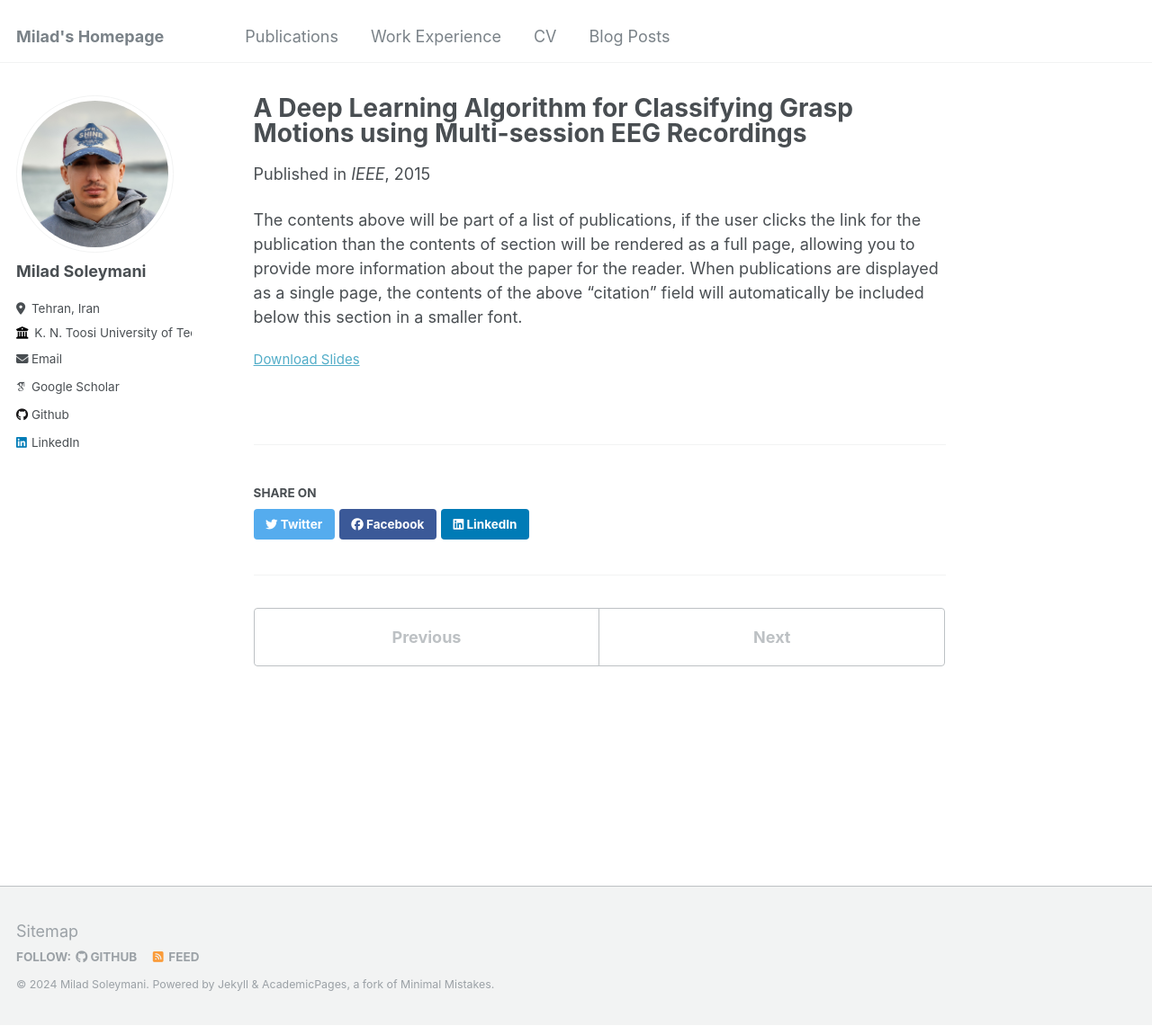
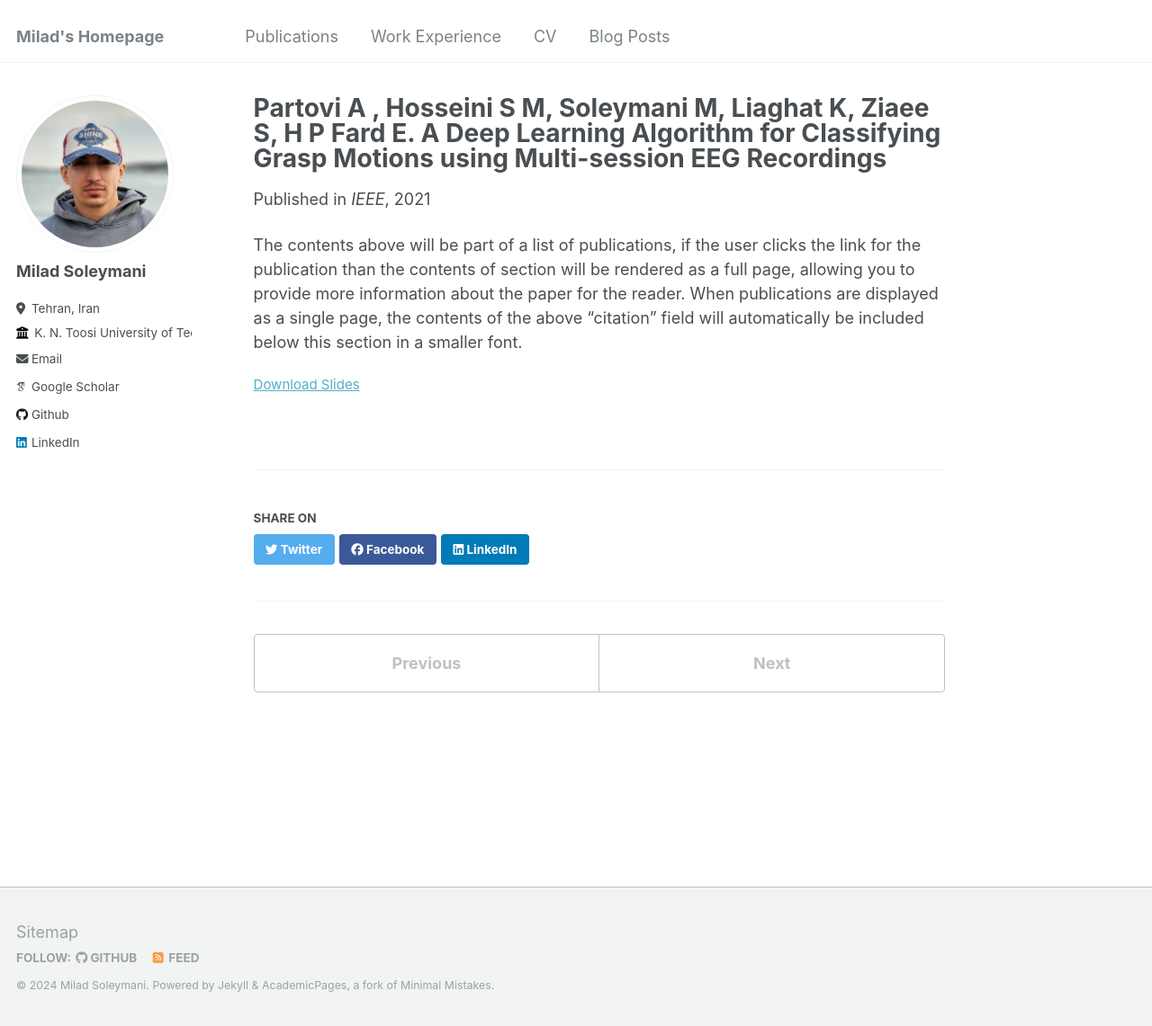
Before and after one commit to MiladSoleymani/Milad-Soleymani, a Jekyll site: the page built from _publications/2015-10-01-paper-title-number-3.md, in a window 1280 px wide and 1141 px high. Shown: the whole window at 90% size. Built offline with Jekyll 4.4.1, drawn with Linux system fonts in a browser that asks for light colours; some web fonts are replaced.

Commit message:
Update 2015-10-01-paper-title-number-3.md

```diff
--- a/_publications/2015-10-01-paper-title-number-3.md
+++ b/_publications/2015-10-01-paper-title-number-3.md
@@ -1,8 +1,9 @@
 ---
-title: "A Deep Learning Algorithm for Classifying Grasp Motions using Multi-session EEG Recordings"
+title: "Partovi A , Hosseini S M, Soleymani M, Liaghat K, Ziaee S, H P Fard E. A Deep Learning Algorithm for Classifying Grasp Motions using Multi-session EEG Recordings"
 collection: publications
 permalink: /publication/2015-10-01-paper-title-number-3
 excerpt: 'Abstract: The classification of motor imagery tasks using scalp EEG signals is a complicated procedure in BCI especially when the task comprises multiple gestures of the same hand. In this paper, we present a classification method to distinguish three grasp motion classes (cylindrical, spherical, and lumbrical) of one hand over two-day training sessions in 15 subjects in a public dataset. We have developed Two ensemble methods consisting of (anomaly detection + fully connected neural network) and (anomaly detection + convolutional neural network) to classify grasp motion and have achieved more than 80% classification accuracy in 3 subjects and an average accuracy of 57% among the full cohort. Our results confirm the possibility of utilizing neural networks to decode motor movement intentions from scalp EEG in a complicated task.'
+date: 2021-9-01
 venue: 'IEEE'
 slidesurl: 'http://academicpages.github.io/files/Grasp_Motions.pdf'
 paperurl: 'http://academicpages.github.io/files/Grasp_Motions.pdf'
```
